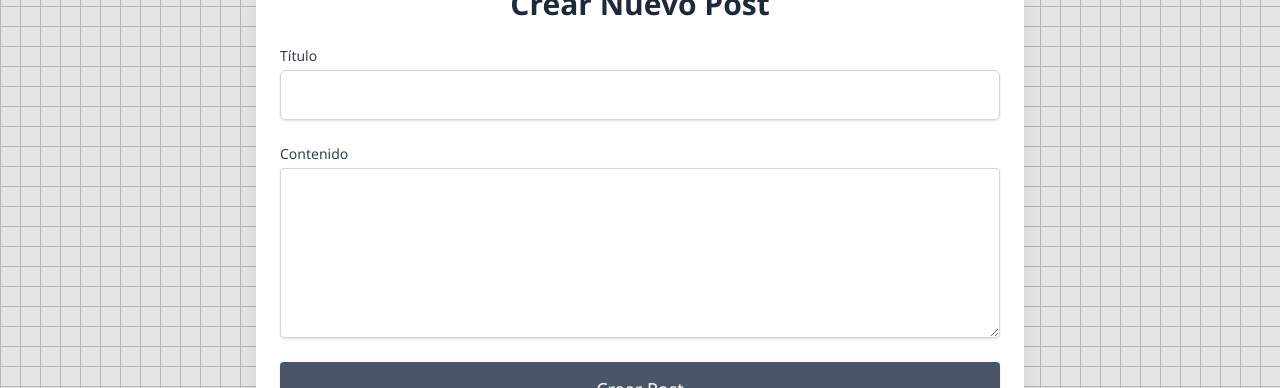
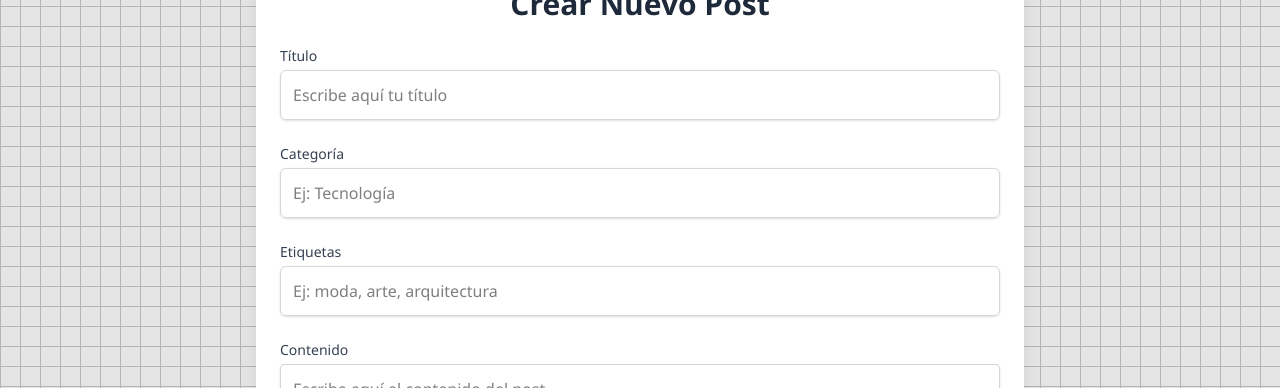
Before and after one commit to cesarmilan16/blog-front, an Angular app: page /create in a window 1280 px wide. Shown: the part 334-722 px from the top of the page. Built offline with nearby package versions, Linux system fonts and the light colour scheme.

Commit message:
feat: agregar campos de categoría y etiquetas en la creación y edición de posts

```diff
--- a/src/app/components/post-create/post-create.html
+++ b/src/app/components/post-create/post-create.html
@@ -6,13 +6,25 @@
 
         <div>
             <label for="title" class="block text-sm font-medium text-gray-700">Título</label>
-            <input id="title" type="text" name="title" [(ngModel)]="newPostTitle" required
+            <input id="title" type="text" name="title" [(ngModel)]="newPostTitle" required placeholder="Escribe aquí tu título"
+                class="mt-1 block w-full border border-gray-300 rounded-md shadow-sm p-3 focus:ring-blue-500 focus:border-blue-500" />
+        </div>
+
+        <div>
+            <label for="category" class="block text-sm font-medium text-gray-700">Categoría</label>
+            <input id="category" type="text" name="title" [(ngModel)]="newPostCategory" required placeholder="Ej: Tecnología"
+                class="mt-1 block w-full border border-gray-300 rounded-md shadow-sm p-3 focus:ring-blue-500 focus:border-blue-500" />
+        </div>
+
+        <div>
+            <label for="tags" class="block text-sm font-medium text-gray-700">Etiquetas</label>
+            <input id="tags" type="text" name="title" [(ngModel)]="newPostTags" required placeholder="Ej: moda, arte, arquitectura"
                 class="mt-1 block w-full border border-gray-300 rounded-md shadow-sm p-3 focus:ring-blue-500 focus:border-blue-500" />
         </div>
 
         <div>
             <label for="content" class="block text-sm font-medium text-gray-700">Contenido</label>
-            <textarea id="content" name="content" rows="6" [(ngModel)]="newPostContent" required
+            <textarea id="content" name="content" rows="6" [(ngModel)]="newPostContent" required placeholder="Escribe aquí el contenido del post..."
                 class="mt-1 block w-full border border-gray-300 rounded-sm shadow-sm p-3 focus:ring-blue-500 focus:border-blue-500"></textarea>
         </div>
 
--- a/src/app/components/post-create/post-create.ts
+++ b/src/app/components/post-create/post-create.ts
@@ -19,6 +19,8 @@ export class PostCreate {
 
   public newPostTitle: string = '';
   public newPostContent: string = '';
+  public newPostCategory: string = '';
+  public newPostTags: string = '';
 
   public isLoading: boolean = false;
   public successMessage: string | null = null;
@@ -36,8 +38,8 @@ export class PostCreate {
     const newPost: PostDTO = {
       title: this.newPostTitle,
       content: this.newPostContent,
-      category: 'Generico',
-      tags: []
+      category: this.newPostCategory || 'General',
+      tags: this.newPostTags || '',
     };
 
     this.isLoading = true;
@@ -53,6 +55,8 @@ export class PostCreate {
         // Limpiar formulario y variables
         this.newPostTitle = '';
         this.newPostContent = '';
+        this.newPostCategory = '';
+        this.newPostTags = '';
 
         this.cdr.detectChanges();
 
--- a/src/app/components/post-edit/post-edit.html
+++ b/src/app/components/post-edit/post-edit.html
@@ -16,47 +16,45 @@
 
         <div>
             <label for="title" class="block text-sm font-medium text-gray-700">Título</label>
-                <input
-                    id="title"
-                    type="text"
-                    name="title"
-                    [(ngModel)]="postData.title"
-                    required
-                    class="mt-1 block w-full border border-gray-300 rounded-sm shadow-sm p-3 focus:ring-blue-500 focus:border-blue-500"
-                />
+            <input id="title" type="text" name="title" [(ngModel)]="postData.title" required
+                class="mt-1 block w-full border border-gray-300 rounded-sm shadow-sm p-3 focus:ring-blue-500 focus:border-blue-500" />
+        </div>
+
+        <div>
+            <label for="category" class="block text-sm font-medium text-gray-700">Categoría</label>
+            <input id="category" type="text" name="category" [(ngModel)]="postData.category" required class="mt-1 block w-full border border-gray-300 rounded-md shadow-sm p-3 focus:ring-blue-500 focus:border-blue-500" />
+        </div>
+
+        <div>
+            <label for="tags" class="block text-sm font-medium text-gray-700">Etiquetas</label>
+            <input id="tags" type="text" name="tags" [(ngModel)]="postData.tags" required
+                class="mt-1 block w-full border border-gray-300 rounded-md shadow-sm p-3 focus:ring-blue-500 focus:border-blue-500" />
         </div>
 
         <div>
             <label for="content" class="block text-sm font-medium text-gray-700">Contenido</label>
-                <textarea
-                    id="content"
-                    name="content"
-                    rows="6"
-                    [(ngModel)]="postData.content"
-                    required
-                    class="mt-1 block w-full border border-gray-300 rounded-sm shadow-sm p-3 focus:ring-blue-500 focus:border-blue-500"
-                ></textarea>
+            <textarea id="content" name="content" rows="6" [(ngModel)]="postData.content" required
+                class="mt-1 block w-full border border-gray-300 rounded-sm shadow-sm p-3 focus:ring-blue-500 focus:border-blue-500"></textarea>
         </div>
 
         @if (isLoading) {
         <div class="text-blue-600 font-medium text-center">Guardando cambios...</div>
         }
         @if (successMessage) {
-                <div class="p-3 bg-green-100 text-green-700 border border-green-400 rounded-md text-center">{{ successMessage }}</div>
+        <div class="p-3 bg-green-100 text-green-700 border border-green-400 rounded-md text-center">{{ successMessage }}
+        </div>
         }
 
-            <button
-                type="submit"
-                [disabled]="isLoading || f.invalid"
-                class="w-full py-3 px-4 border border-transparent rounded-sm shadow-sm text-lg font-medium text-white bg-gray-600 hover:bg-gray-700 focus:outline-none focus:ring-2 focus:ring-offset-2 focus:ring-gray-500 disabled:bg-gray-400 cursor-pointer"
-            >
+        <button type="submit" [disabled]="isLoading || f.invalid"
+            class="w-full py-3 px-4 border border-transparent rounded-sm shadow-sm text-lg font-medium text-white bg-gray-600 hover:bg-gray-700 focus:outline-none focus:ring-2 focus:ring-offset-2 focus:ring-gray-500 disabled:bg-gray-400 cursor-pointer">
             Guardar Cambios
         </button>
     </form>
     }
 
     @if (postId) {
-        <button type="button" [routerLink]="['/post', postId]" class="hover:bg-gray-600 cursor-pointer px-3 py-2 rounded-sm hover:text-white transition duration-150 mt-4">
+    <button type="button" [routerLink]="['/post', postId]"
+        class="hover:bg-gray-600 cursor-pointer px-3 py-2 rounded-sm hover:text-white transition duration-150 mt-4">
         ← Cancelar y volver
     </button>
     }
--- a/src/app/models/post.ts
+++ b/src/app/models/post.ts
@@ -3,5 +3,5 @@ export interface PostDTO {
     title: string;
     content: string;
     category: string;
-    tags: string[];
+    tags: string;
 }
```
Lines whose indentation alone changed are shown as unchanged.
